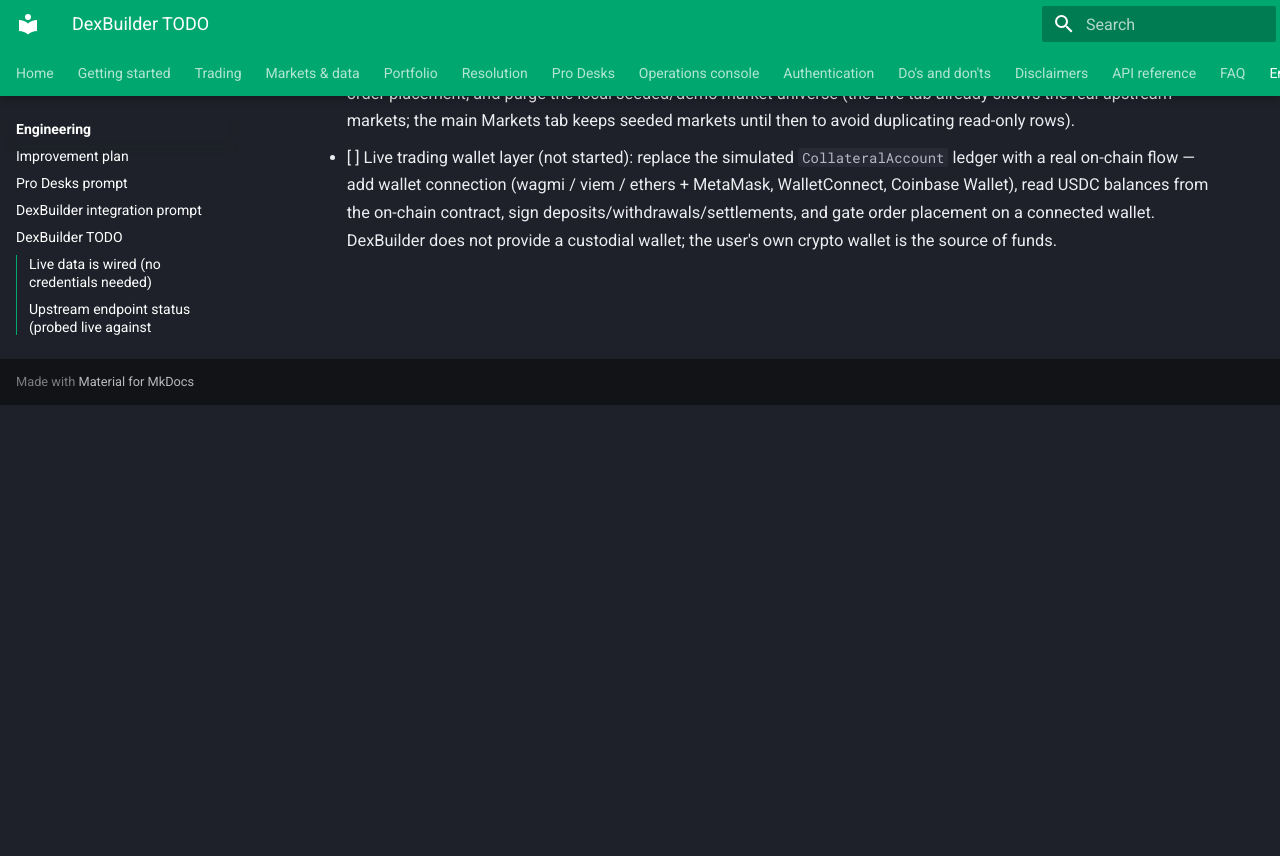
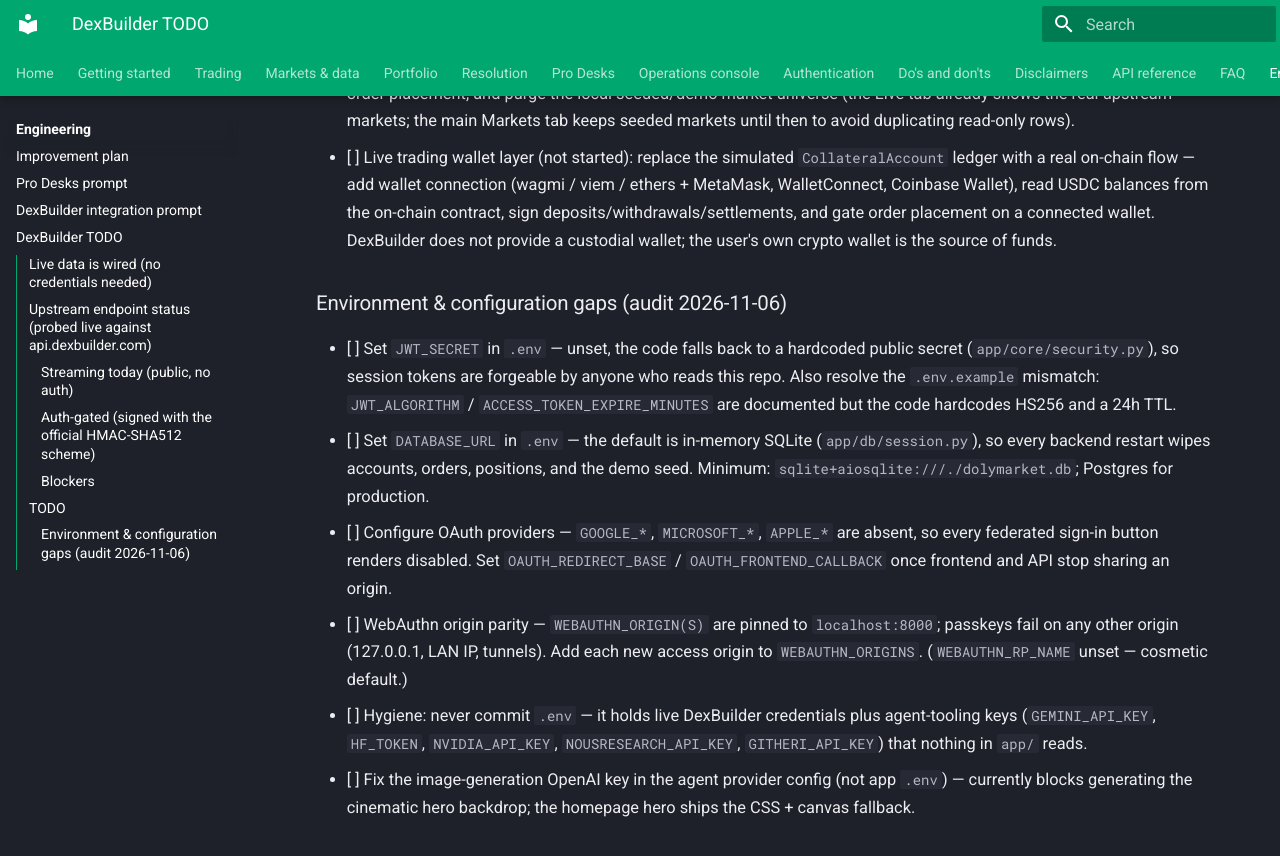
Before and after one commit to moinonin/dolymarket, an MkDocs documentation site: the page built from docs/dexbuilder-todo.md, in a window 1280 px wide and 900 px high, scrolled down 3887 px. Shown: the top 856 px of the window. Built offline with MkDocs 1.6.1 and Material for MkDocs 9.7.7, drawn with Linux system fonts in a browser that asks for light colours; before the commit the page ends 4292 px from its top, so only the background shows below that.

Commit message:
docs(todo): add environment & configuration gaps checklist
JWT_SECRET fallback, in-memory DATABASE_URL default, unconfigured OAuth
providers, WebAuthn origin parity, .env hygiene, image-gen key (agent
config) — audited against .env.example and os.environ usage in app/

```diff
--- a/docs/dexbuilder-todo.md
+++ b/docs/dexbuilder-todo.md
@@ -86,3 +86,12 @@ means the key itself is unknown to DexBuilder (a wrong signature answers
 - [ ] Verify WebSocket streaming end-to-end against broker.dexbuilder.com (the bridge is implemented and tested against a local fake broker; the live broker still answers 503).
 - [ ] Once a working credential is obtained: route upstream live markets into the trade ticket, migrate trading to upstream order placement, and purge the local seeded/demo market universe (the Live tab already shows the real upstream markets; the main Markets tab keeps seeded markets until then to avoid duplicating read-only rows).
 - [ ] Live trading wallet layer (not started): replace the simulated `CollateralAccount` ledger with a real on-chain flow — add wallet connection (wagmi / viem / ethers + MetaMask, WalletConnect, Coinbase Wallet), read USDC balances from the on-chain contract, sign deposits/withdrawals/settlements, and gate order placement on a connected wallet. DexBuilder does not provide a custodial wallet; the user's own crypto wallet is the source of funds.
+
+### Environment & configuration gaps (audit 2026-11-06)
+
+- [ ] Set `JWT_SECRET` in `.env` — unset, the code falls back to a hardcoded public secret (`app/core/security.py`), so session tokens are forgeable by anyone who reads this repo. Also resolve the `.env.example` mismatch: `JWT_ALGORITHM` / `ACCESS_TOKEN_EXPIRE_MINUTES` are documented but the code hardcodes HS256 and a 24h TTL.
+- [ ] Set `DATABASE_URL` in `.env` — the default is in-memory SQLite (`app/db/session.py`), so every backend restart wipes accounts, orders, positions, and the demo seed. Minimum: `sqlite+aiosqlite:///./dolymarket.db`; Postgres for production.
+- [ ] Configure OAuth providers — `GOOGLE_*`, `MICROSOFT_*`, `APPLE_*` are absent, so every federated sign-in button renders disabled. Set `OAUTH_REDIRECT_BASE` / `OAUTH_FRONTEND_CALLBACK` once frontend and API stop sharing an origin.
+- [ ] WebAuthn origin parity — `WEBAUTHN_ORIGIN(S)` are pinned to `localhost:8000`; passkeys fail on any other origin (127.0.0.1, LAN IP, tunnels). Add each new access origin to `WEBAUTHN_ORIGINS`. (`WEBAUTHN_RP_NAME` unset — cosmetic default.)
+- [ ] Hygiene: never commit `.env` — it holds live DexBuilder credentials plus agent-tooling keys (`GEMINI_API_KEY`, `HF_TOKEN`, `NVIDIA_API_KEY`, `NOUSRESEARCH_API_KEY`, `GITHERI_API_KEY`) that nothing in `app/` reads.
+- [ ] Fix the image-generation OpenAI key in the agent provider config (not app `.env`) — currently blocks generating the cinematic hero backdrop; the homepage hero ships the CSS + canvas fallback.
```
